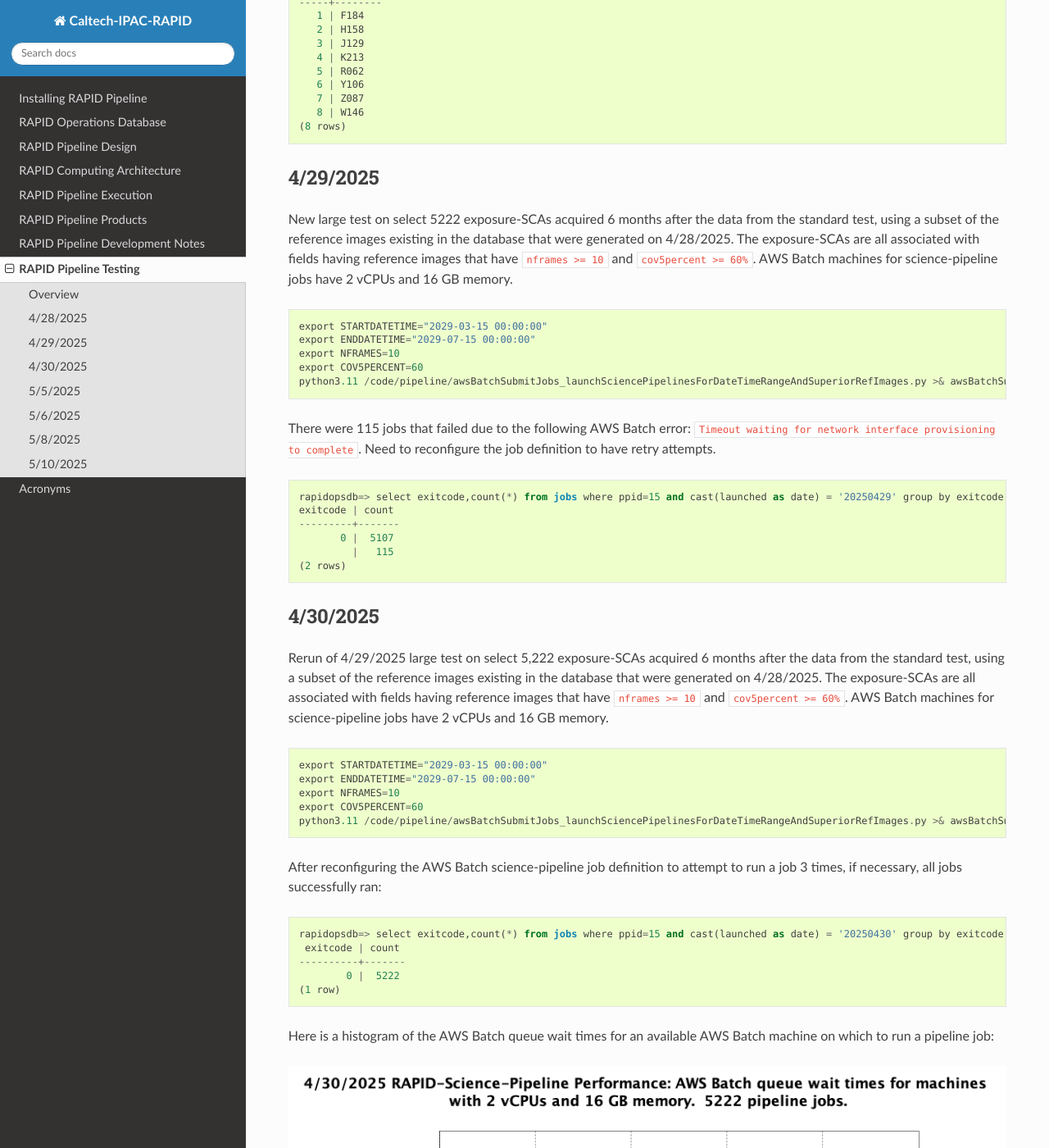
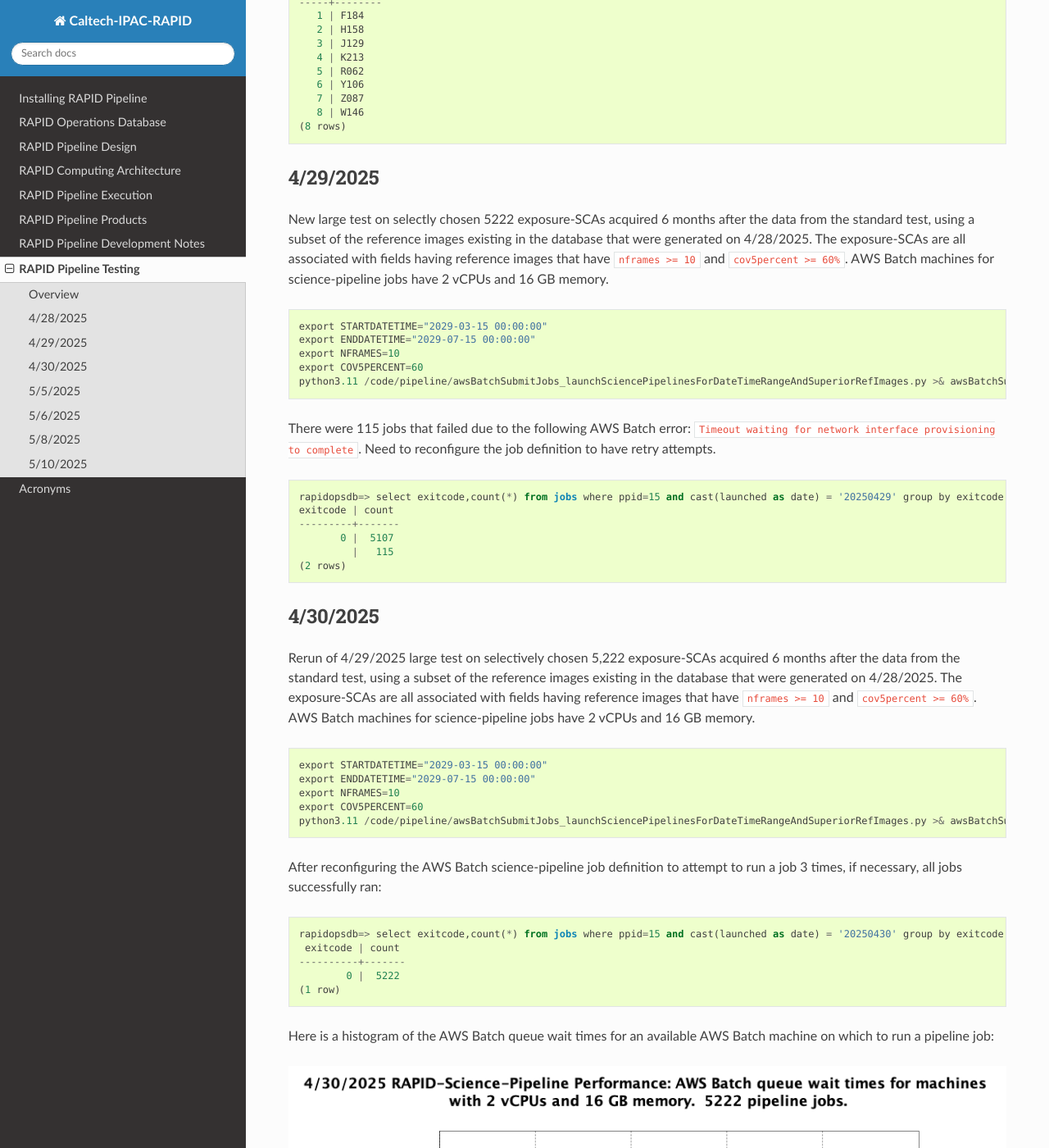
Before and after one commit to Caltech-IPAC/rapid, a Sphinx documentation site: the page built from docs/source/dev/tests.rst, in a window 1280 px wide and 1400 px high, scrolled down 4399 px. Shown: the whole window at 82% size. Built offline with Sphinx 7.4.7 and the Read the Docs theme 3.1.0, drawn with Linux system fonts in a browser that asks for light colours; formulas are drawn with MathJax 3.

Commit message:
Wordsmithed.

```diff
--- a/docs/source/dev/tests.rst
+++ b/docs/source/dev/tests.rst
@@ -166,7 +166,7 @@ Here are all of the filter IDs versus filter names included in the entire OpenUn
 4/29/2025
 ************************************
 
-New large test on select 5222 exposure-SCAs acquired 6 months after the data from the standard test,
+New large test on selectly chosen 5222 exposure-SCAs acquired 6 months after the data from the standard test,
 using a subset of the reference images existing in the database that were generated on 4/28/2025.  The exposure-SCAs
 are all associated with fields having reference images that have ``nframes >= 10`` and ``cov5percent >= 60%``.
 AWS Batch machines for science-pipeline jobs have 2 vCPUs and 16 GB memory.
@@ -196,7 +196,7 @@ Need to reconfigure the job definition to have retry attempts.
 4/30/2025
 ************************************
 
-Rerun of 4/29/2025 large test on select 5,222 exposure-SCAs acquired 6 months after the data from the standard test,
+Rerun of 4/29/2025 large test on selectively chosen 5,222 exposure-SCAs acquired 6 months after the data from the standard test,
 using a subset of the reference images existing in the database that were generated on 4/28/2025.  The exposure-SCAs
 are all associated with fields having reference images that have ``nframes >= 10`` and ``cov5percent >= 60%``.
 AWS Batch machines for science-pipeline jobs have 2 vCPUs and 16 GB memory.
```
